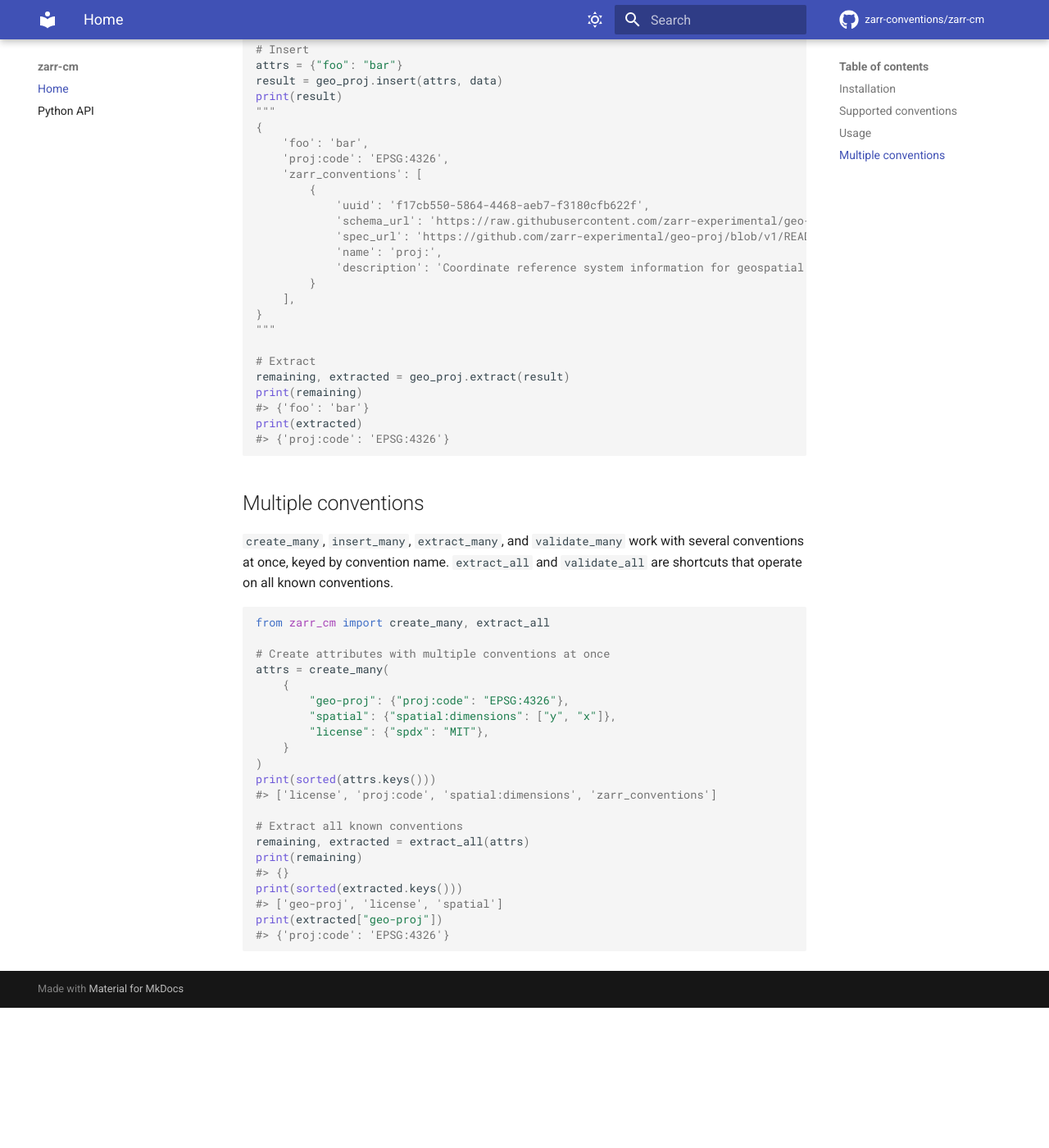
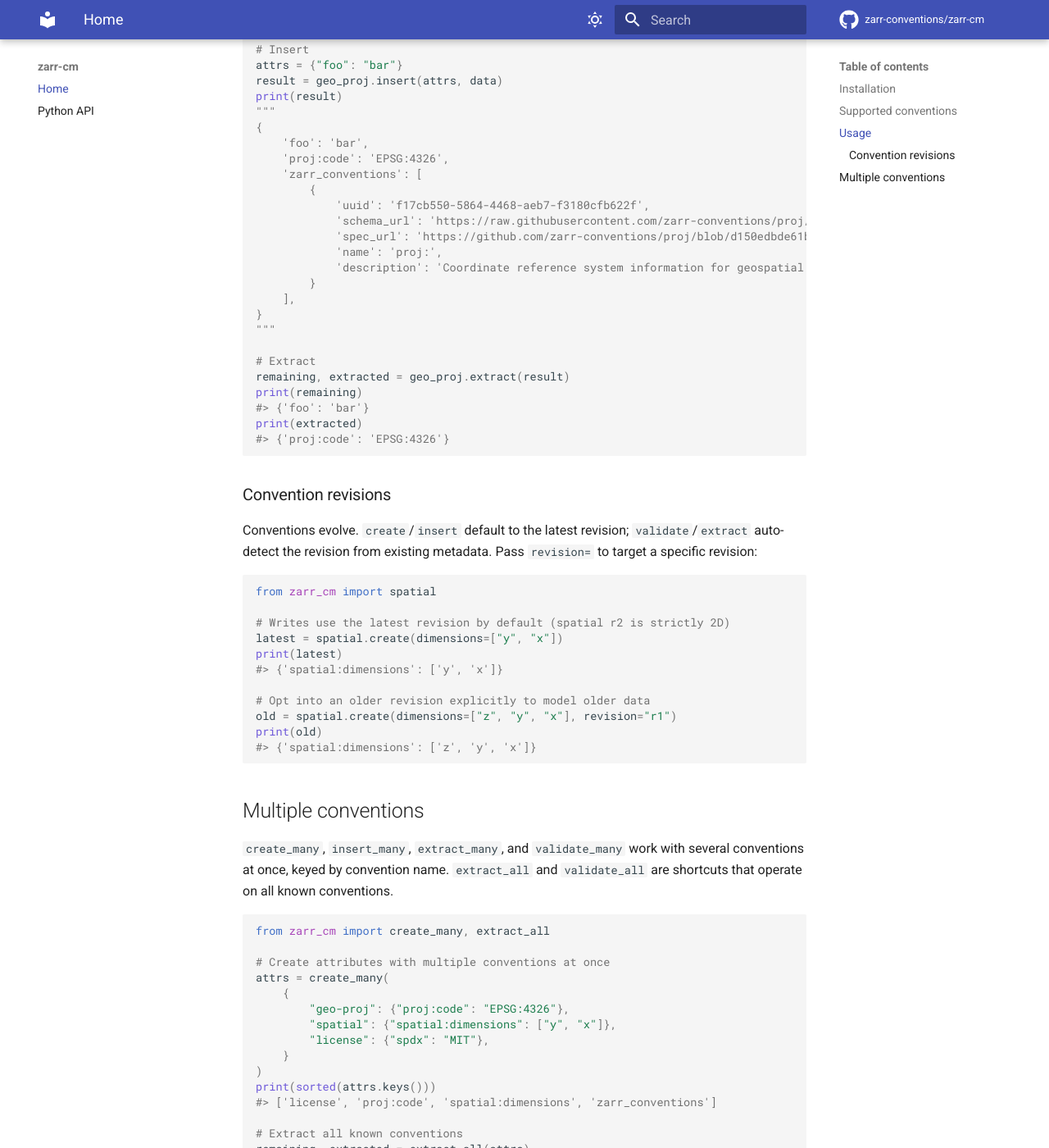
Before and after one commit to zarr-conventions/zarr-cm, an MkDocs documentation site: the page built from docs/index.md, in a window 1280 px wide and 1400 px high, scrolled down 1212 px. Shown: the whole window at 82% size. Built offline with MkDocs 1.6.1 and Material for MkDocs 9.7.7, drawn with Linux system fonts in a browser that asks for light colours; comment, search, counter and statistics services are not loaded; before the commit the page ends 2441 px from its top, so only the background shows below that; some of the changed text lies outside the part shown.

Commit message:
docs: document proj package + revisions; scope doctests to user docs
Co-Authored-By: Claude Sonnet 4.6 <noreply@anthropic.com>

````diff
--- a/docs/index.md
+++ b/docs/index.md
@@ -11,13 +11,13 @@ pip install zarr-cm
 
 ## Supported conventions
 
-| Convention                                                     | Module                | Description                             |
-| -------------------------------------------------------------- | --------------------- | --------------------------------------- |
-| [geo-proj](https://github.com/zarr-experimental/geo-proj)      | `zarr_cm.geo_proj`    | Coordinate reference system information |
-| [spatial](https://github.com/zarr-conventions/spatial)         | `zarr_cm.spatial`     | Spatial coordinate metadata             |
-| [multiscales](https://github.com/zarr-conventions/multiscales) | `zarr_cm.multiscales` | Multiscale pyramid layout               |
-| [license](https://github.com/clbarnes/zarr-convention-license) | `zarr_cm.license`     | License specifiers                      |
-| [uom](https://github.com/clbarnes/zarr-convention-uom)         | `zarr_cm.uom`         | Units of measurement                    |
+| Convention                                                     | Module                                   | Description                             |
+| -------------------------------------------------------------- | ---------------------------------------- | --------------------------------------- |
+| [proj](https://github.com/zarr-conventions/proj)               | `zarr_cm.proj` (also `zarr_cm.geo_proj`) | Coordinate reference system information |
+| [spatial](https://github.com/zarr-conventions/spatial)         | `zarr_cm.spatial`                        | Spatial coordinate metadata             |
+| [multiscales](https://github.com/zarr-conventions/multiscales) | `zarr_cm.multiscales`                    | Multiscale pyramid layout               |
+| [license](https://github.com/clbarnes/zarr-convention-license) | `zarr_cm.license`                        | License specifiers                      |
+| [uom](https://github.com/clbarnes/zarr-convention-uom)         | `zarr_cm.uom`                            | Units of measurement                    |
 
 ## Usage
 
@@ -55,8 +55,8 @@ print(result)
     'zarr_conventions': [
         {
             'uuid': 'f17cb550-5864-4468-aeb7-f3180cfb622f',
-            'schema_url': 'https://raw.githubusercontent.com/zarr-experimental/geo-proj/refs/tags/v1/schema.json',
-            'spec_url': 'https://github.com/zarr-experimental/geo-proj/blob/v1/README.md',
+            'schema_url': 'https://raw.githubusercontent.com/zarr-conventions/proj/d150edbde61b53e9d17520f6d107c9d3689e5910/schema.json',
+            'spec_url': 'https://github.com/zarr-conventions/proj/blob/d150edbde61b53e9d17520f6d107c9d3689e5910/README.md',
             'name': 'proj:',
             'description': 'Coordinate reference system information for geospatial data',
         }
@@ -70,6 +70,30 @@ print(remaining)
 #> {'foo': 'bar'}
 print(extracted)
 #> {'proj:code': 'EPSG:4326'}
+```
+
+<!-- blacken-docs:on -->
+
+### Convention revisions
+
+Conventions evolve. `create`/`insert` default to the latest revision;
+`validate`/`extract` auto-detect the revision from existing metadata. Pass
+`revision=` to target a specific revision:
+
+<!-- blacken-docs:off -->
+<!-- prettier-ignore -->
+```python
+from zarr_cm import spatial
+
+# Writes use the latest revision by default (spatial r2 is strictly 2D)
+latest = spatial.create(dimensions=["y", "x"])
+print(latest)
+#> {'spatial:dimensions': ['y', 'x']}
+
+# Opt into an older revision explicitly to model older data
+old = spatial.create(dimensions=["z", "y", "x"], revision="r1")
+print(old)
+#> {'spatial:dimensions': ['z', 'y', 'x']}
 ```
 
 <!-- blacken-docs:on -->
````
Also changed, not shown: README.md (+9 -9 lines), docs/api.md (+4 -0 lines), 1 other file.
